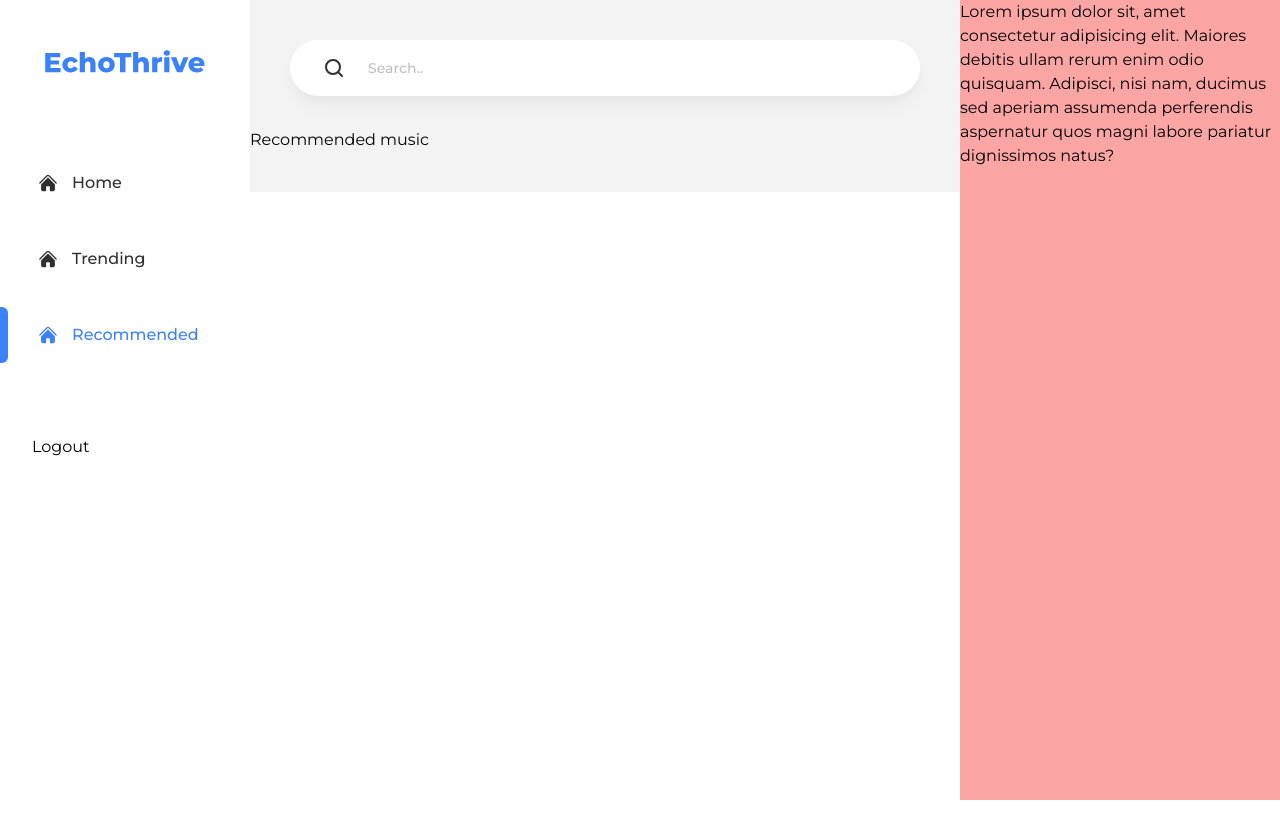
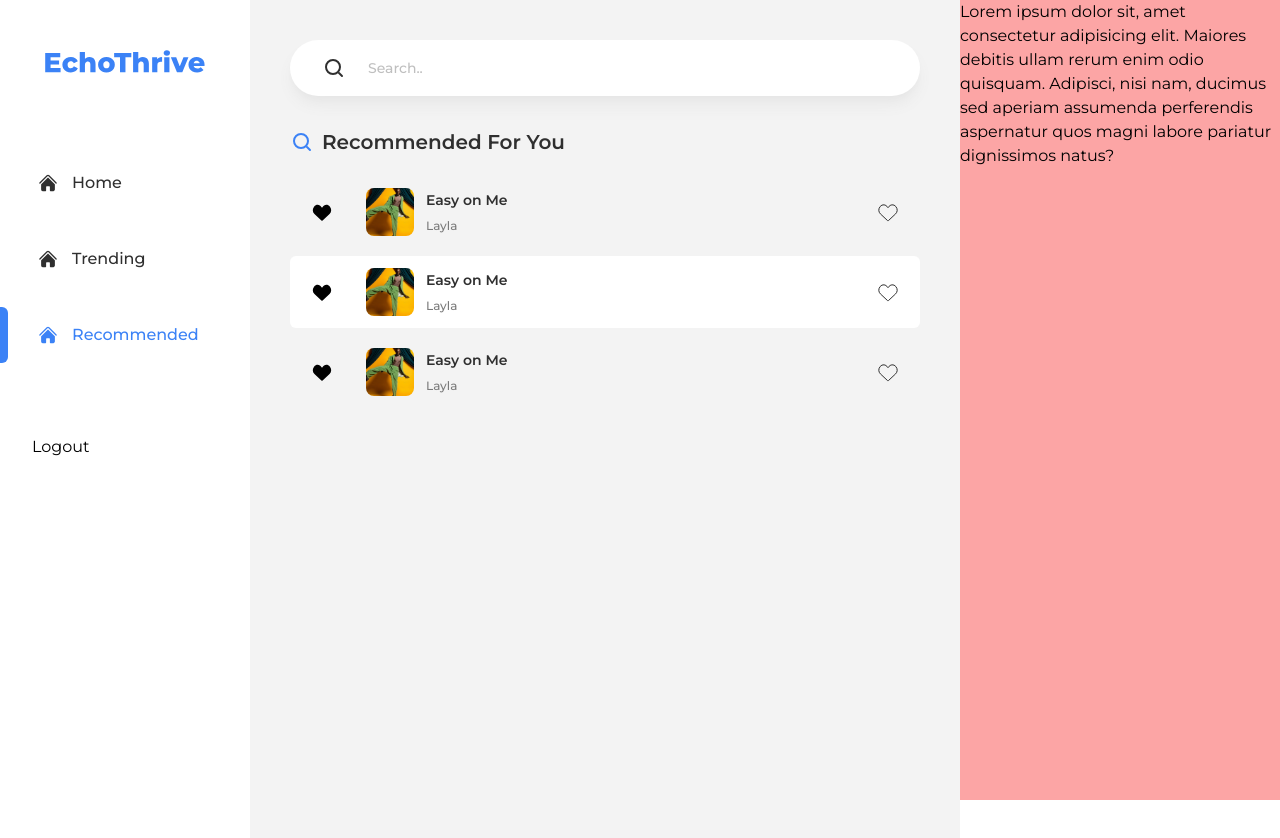
Before and after one commit to Babatunde-Ben/wegro, a React (Vite) app: page /recommended in a window 1280 px wide. Shown: the top 838 px of the page. Before the commit the page ends 800 px from the top, so only its background shows below. Built offline with nearby package versions, Linux system fonts and the light colour scheme.

Commit message:
feat: added recommended page

```diff
--- a/src/components/MusicList.tsx
+++ b/src/components/MusicList.tsx
@@ -33,7 +33,7 @@ const MusicList = ({ image, isActive }: MusicListProps) => {
       <span
         onClick={() => setIsLiked(!isLiked)}
         className={` cursor-pointer stroke-1 ${
-          !isLiked
+          isLiked
             ? "text-red-500 stroke-red-500"
             : "text-transparent stroke-primary-500"
         }`}
--- a/src/pages/Home.tsx
+++ b/src/pages/Home.tsx
@@ -52,7 +52,10 @@ const Home = () => {
               Recommended For You
             </span>
           </p>
-          <p className="flex items-center gap-2 cursor-pointer text-blue-500 text-sm ">
+          <p
+            onClick={() => navigate("/recommended")}
+            className="flex items-center gap-2 cursor-pointer text-blue-500 text-sm "
+          >
             <span className=" font-semibold capitalize">show more</span>{" "}
             <span>
               <TrendingIcon className="w-4" />
--- a/src/pages/Recommended.tsx
+++ b/src/pages/Recommended.tsx
@@ -1,5 +1,27 @@
+import MusicList from "../components/MusicList";
+import TrendingIcon from "../assets/SVGs/search.svg?react";
+
 const Recommended = () => {
-  return <div>Recommended music</div>;
+  return (
+    <section className=" px-5 min-h-screen md:px-10">
+      <div className="flex justify-between items-center mb-5">
+        <p className="flex items-center gap-2">
+          <span className="text-blue-500">
+            <TrendingIcon />
+          </span>
+          <span className="text-xl font-semibold text-primary-500">
+            Recommended For You
+          </span>
+        </p>
+      </div>
+
+      <div className="">
+        <MusicList isActive={false} />
+        <MusicList isActive={true} />
+        <MusicList isActive={false} />
+      </div>
+    </section>
+  );
 };
 
 export default Recommended;
```
